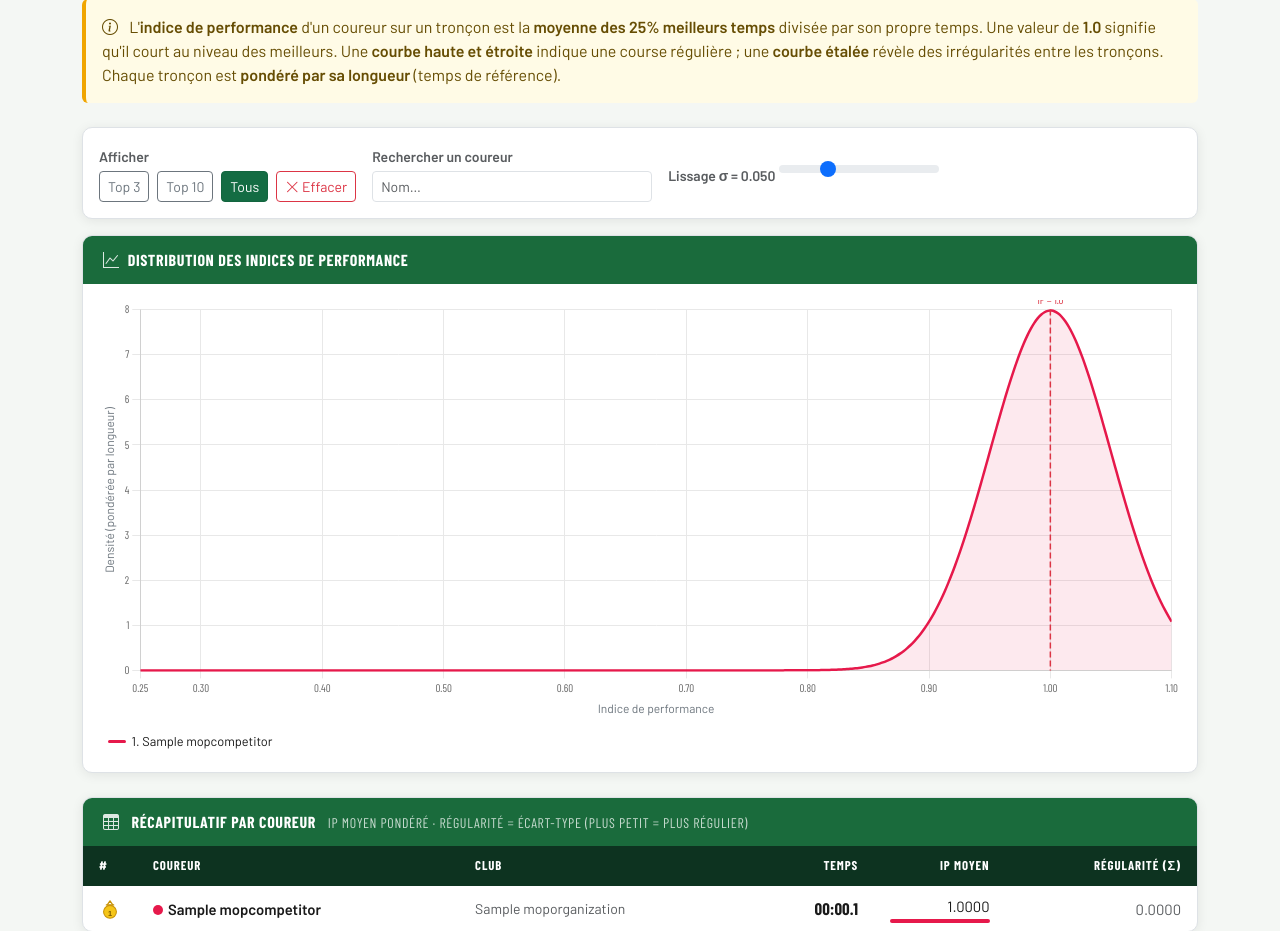
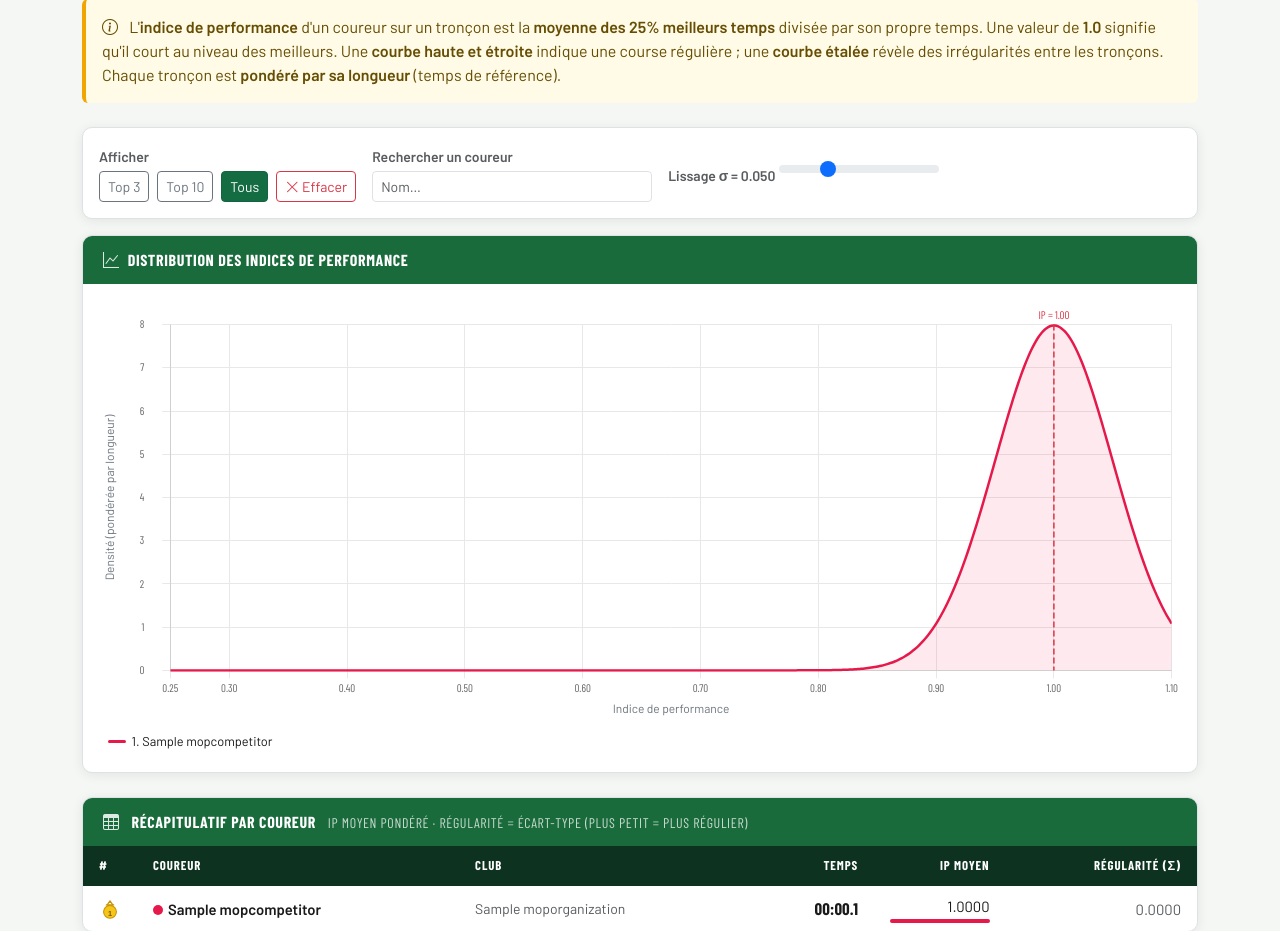
Before and after one commit to Jolatomme/MeOSDjango, a Django app: page /competition/1/class/1/performance/ in a window 1280 px wide. Shown: the part 275-1206 px from the top of the page. Run offline with Django 5.2, Linux system fonts and the light colour scheme; tables that the repository leaves empty hold one stand-in row (values such as "Sample post"); some libraries are stand-ins or nearby versions.

```diff
--- a/results/templates/results/performance.html
+++ b/results/templates/results/performance.html
@@ -187,7 +187,10 @@ function initChart() {
         y: {
           title: { display: true, text: 'Densité (pondérée par longueur)',
                    font: { family: "'Barlow', sans-serif", size: 12 }, color: '#6c757d' },
-          ticks: { font: { family: "'Barlow Condensed', sans-serif", size: 11 } },
+          ticks: {
+            font: { family: "'Barlow Condensed', sans-serif", size: 11 },
+            padding: 18  // ← MODIFICATION : Ajout du padding pour libérer de l'espace
+          },
           grid:  { color: '#e8e8e8' },
         }
       }
@@ -205,7 +208,7 @@ function initChart() {
         ctx2.stroke();
         ctx2.font = "11px 'Barlow Condensed', sans-serif";
         ctx2.fillStyle = '#dc3545'; ctx2.textAlign = 'center';
-        ctx2.fillText('IP = 1.0', x, yScale.top - 6);
+        ctx2.fillText('IP = 1.00', x, yScale.top - 6);
         ctx2.restore();
       }
     }]
```
